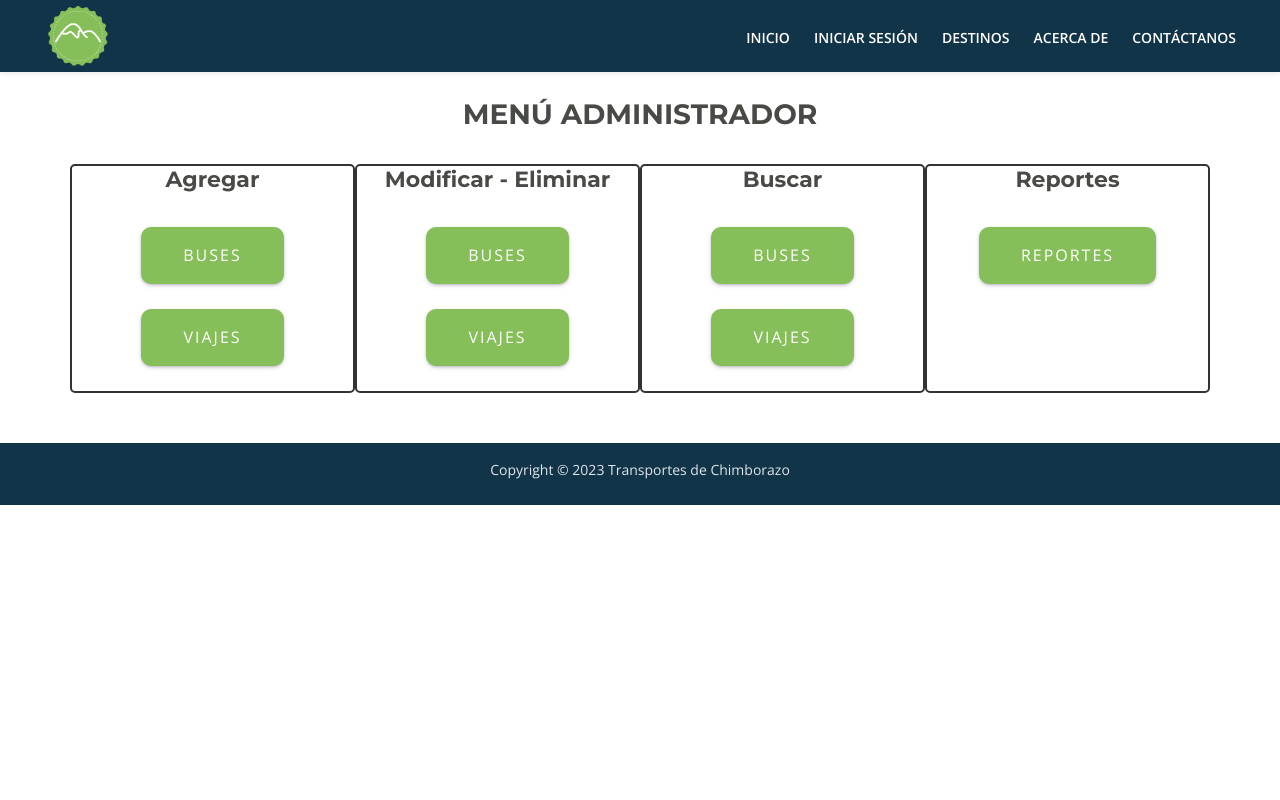
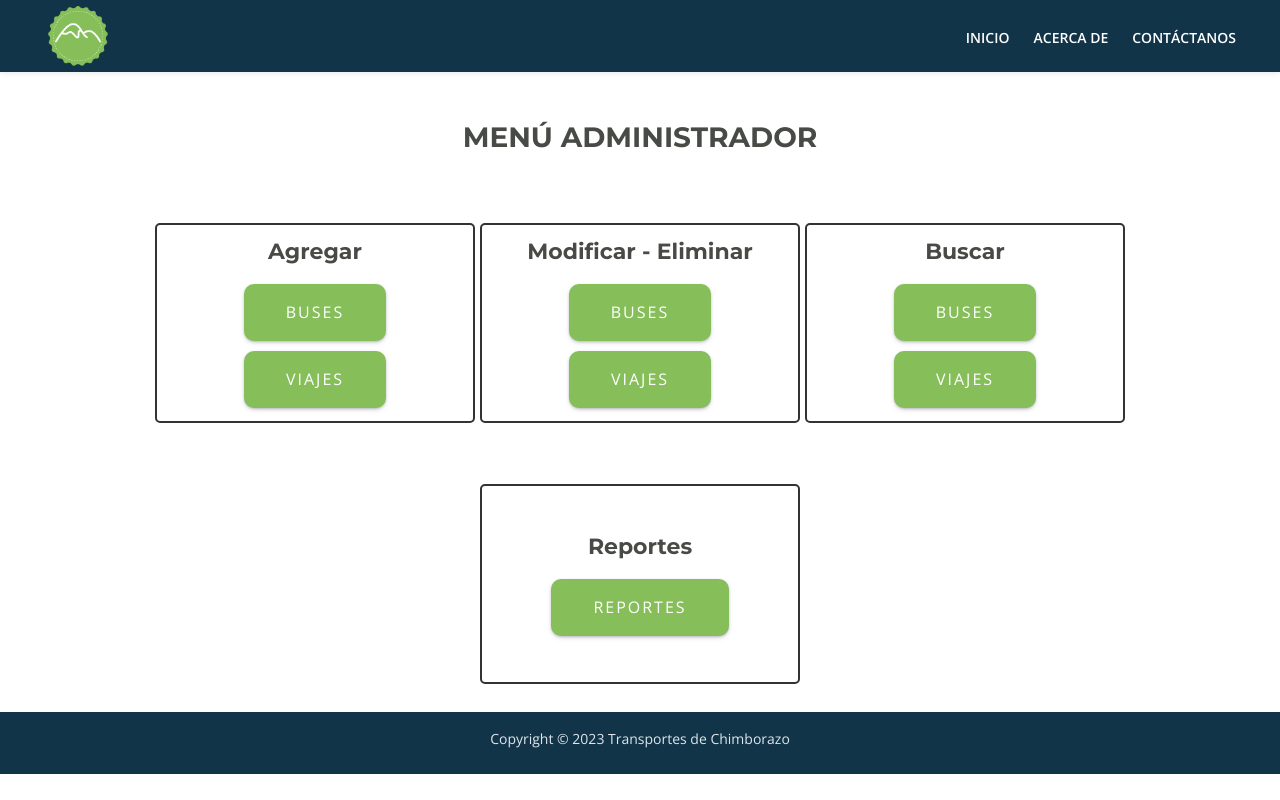
Before and after one commit to Gokruzk/book_fligths_travels, a PHP site: page /Proyecto/Vista/admin.php in a window 1280 px wide. Run offline with PHP 8.4, Linux system fonts and the light colour scheme.

Commit message:
ui refactor

```diff
--- a/CSS/Estilos.css
+++ b/CSS/Estilos.css
@@ -8,8 +8,9 @@
   cursor: pointer;
   border-radius: 10px;
   border: 2px dashed #86bf5a;
-    box-shadow: rgba(50, 50, 93, 0.25) 0px 2px 5px -1px, rgba(0, 0, 0, 0.3) 0px 1px 3px -1px;
-    transition: .4s;
+  box-shadow: rgba(50, 50, 93, 0.25) 0px 2px 5px -1px,
+    rgba(0, 0, 0, 0.3) 0px 1px 3px -1px;
+  transition: 0.4s;
 }
 
 .btnAdmin span:last-child {
@@ -17,7 +18,7 @@
 }
 
 .btnAdmin:hover {
-    transition: .4s;
+  transition: 0.4s;
   border: 2px dashed #86bf5a;
   background-color: #fff;
   color: #86bf5a;
@@ -28,6 +29,12 @@
 }
 
 #ParaSecciones {
+  display: flex;
+  align-items: center;
+  justify-content: center;
+  height: 200px;
+  padding: 30px;
+  gap: 10px;
   border: 2px solid #333;
   border-radius: 5px;
 }
--- a/CSS/styles.css
+++ b/CSS/styles.css
@@ -2456,7 +2456,7 @@ a:hover.back-to-top {
 /* end of min-width width 1200px */
 
 .content {
-  padding-top: 80px;
+  padding-top: 20px;
   display: flex;
   flex-wrap: wrap;
   text-align: center;
--- a/Proyecto/Config/conexion.php
+++ b/Proyecto/Config/conexion.php
@@ -3,6 +3,6 @@ $server = 'localhost';
 $user = 'root';
 $psw = '';
 $port = '';
-$db = 'reserva_viajes';
+$db = 'reservar_viajes';
 $conexion = mysqli_connect($server, $user, $psw, $db);
 ?>
--- a/Proyecto/Vista/admin.php
+++ b/Proyecto/Vista/admin.php
@@ -30,72 +30,44 @@
     <?php
     include_once('menu.html');
     ?>
-    <br>
-    <center>
+    <div class="content">
+        <div class="title">
             <h2>MENÚ ADMINISTRADOR</h2>
-    </center>
-    <br>
-    <div class="container">
-        <div class="row">
+        </div>
         <div class="col-3 card" id="ParaSecciones">
-                <center>
             <h3>Agregar</h3>
-                    <br>
             <a href="../Controlador/handler.php?value=8">
                 <button class="btnAdmin">Buses</button>
             </a>
-                    <br> <br>
             <a href="../Controlador/handler.php?value=6">
                 <button class="btnAdmin">Viajes</button>
             </a>
-                    <br> <br>
-                </center>
         </div>
-
         <div class="col-3 card" id="ParaSecciones">
-                <center>
             <h3>Modificar - Eliminar</h3>
-                    <br>
             <a href="../Controlador/handler.php?value=10">
                 <button class="btnAdmin">Buses</button>
             </a>
-                    <br> <br>
             <a href="../Controlador/handler.php?value=7">
                 <button class="btnAdmin">Viajes</button>
             </a>
-                    <br> <br>
-                </center>
         </div>
-
         <div class="col-3 card" id="ParaSecciones">
-                <center>
             <h3>Buscar</h3>
-                    <br>
             <a href="../Controlador/handler.php?value=11">
                 <button class="btnAdmin">Buses</button>
             </a>
-                    <br> <br>
             <a href="../Controlador/handler.php?value=12">
                 <button class="btnAdmin">Viajes</button>
             </a>
-                    <br> <br>
-                </center>
         </div>
-
         <div class="col-3 card" id="ParaSecciones">
-                <center>
             <h3>Reportes</h3>
-                    <br>
             <a href="../Controlador/handler.php?value=4">
                 <button class="btnAdmin">Reportes</button>
             </a>
-                    <br> <br>
-                </center>
-            </div>
-
         </div>
     </div>
-    <br> <br>
     <?php
     include_once('footer.html');
     ?>
--- a/Proyecto/Vista/menu.html
+++ b/Proyecto/Vista/menu.html
@@ -18,21 +18,12 @@
       <li class="nav-item">
         <a class="nav-link page-scroll" href="../../index.html">INICIO <span class="sr-only">(current)</span></a>
       </li>
-      <!-- <li class="nav-item">
-          <a class="nav-link page-scroll" href="#intro">INTRO</a>
-        </li> -->
       <li class="nav-item">
-        <a class="nav-link page-scroll" href="#miModal" id="mostrarModal">INICIAR SESIÓN</a>
-      </li>
-      <li class="nav-item">
-        <a class="nav-link page-scroll" href="#projects">DESTINOS</a>
-      </li>
-      <li class="nav-item">
-        <a class="nav-link page-scroll" href=".basic-2">ACERCA DE</a>
+        <a class="nav-link page-scroll" href="../../index.html#basic-2">ACERCA DE</a>
       </li>
 
       <li class="nav-item">
-        <a class="nav-link page-scroll" href="#contact">CONTÁCTANOS</a>
+        <a class="nav-link page-scroll" href="../../index.html#contact">CONTÁCTANOS</a>
       </li>
     </ul>
   </div>
```
Also changed, not shown: index.html (+4 -4 lines). Lines whose indentation alone changed are shown as unchanged.
